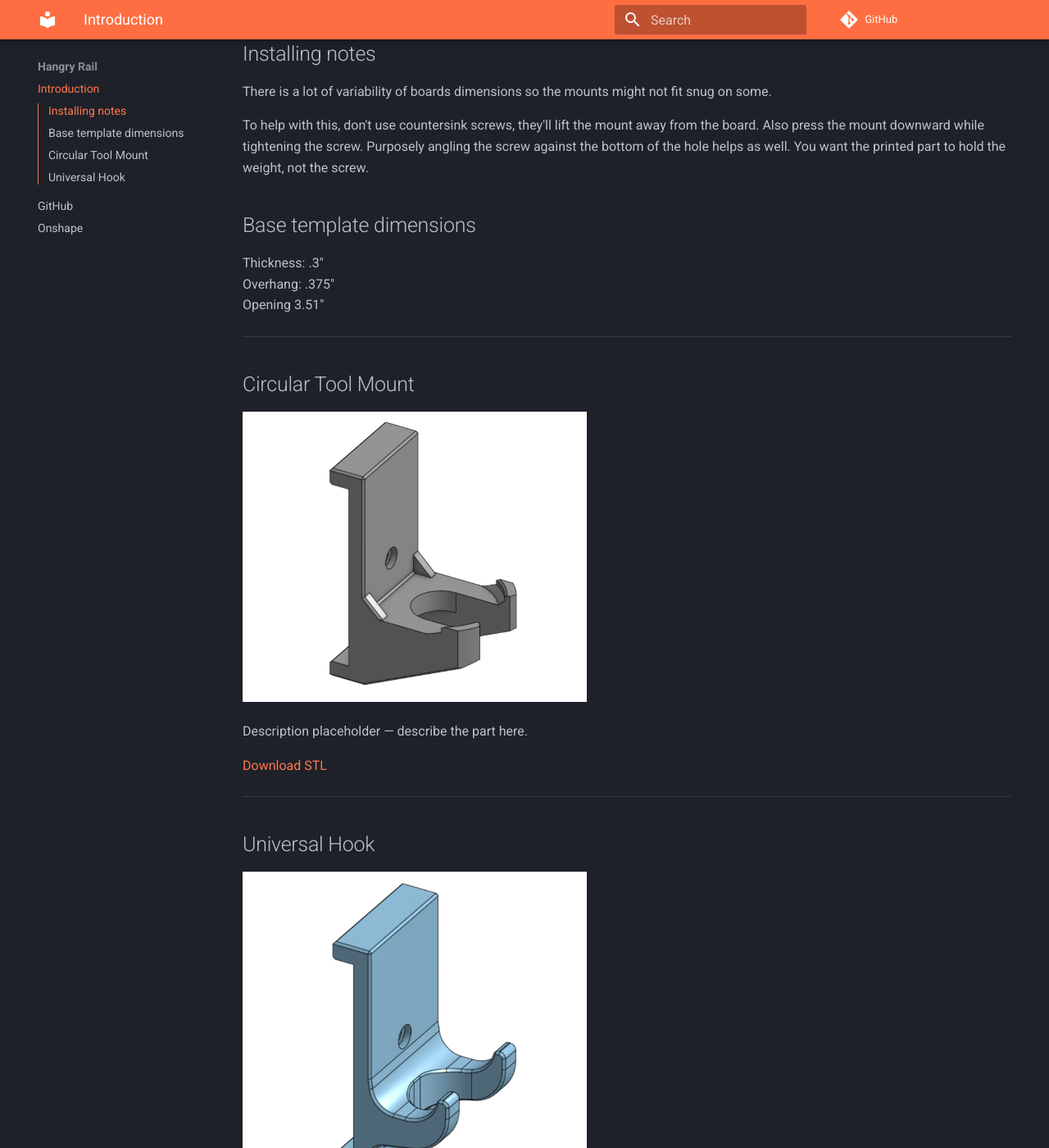
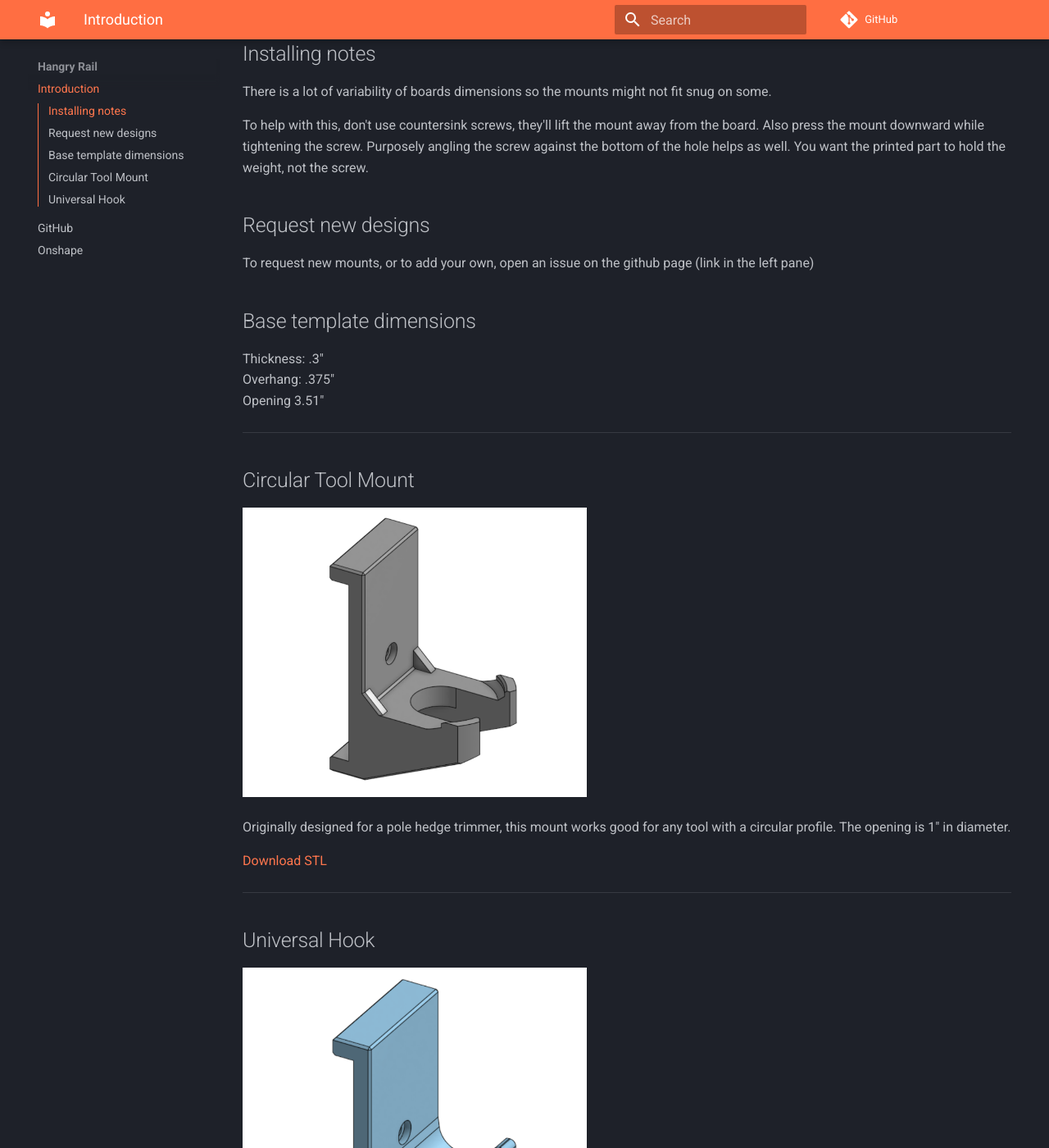
Before and after one commit to sudo-robot-destroy/hangry_rail, an MkDocs documentation site: the page built from src/index.md, in a window 1280 px wide and 1400 px high, scrolled down 223 px. Shown: the whole window at 82% size. Built offline with MkDocs 1.6.1 and Material for MkDocs 9.7.7, drawn with Linux system fonts in a browser that asks for light colours; comment, search, counter and statistics services are not loaded; some of the changed text lies outside the part shown.

```diff
--- a/src/index.md
+++ b/src/index.md
@@ -4,6 +4,9 @@ A collection of 3D printed mounts and hangers for garage tools designed to mount
 There is a lot of variability of boards dimensions so the mounts might not fit snug on some.
 
 To help with this, don't use countersink screws, they'll lift the mount away from the board. Also press the mount downward while tightening the screw. Purposely angling the screw against the bottom of the hole helps as well. You want the printed part to hold the weight, not the screw.
+
+## Request new designs
+To request new mounts, or to add your own, open an issue on the github page (link in the left pane)
 
 ## Base template dimensions
 Thickness: .3"
@@ -16,7 +19,7 @@ Opening 3.51"
 
 <img src="images/circular_tool_mount.png" alt="Circular Tool Mount" width="420" />
 
-Description placeholder — describe the part here.
+Originally designed for a pole hedge trimmer, this mount works good for any tool with a circular profile. The opening is 1" in diameter.
 
 [Download STL](stl/circular_tool_mount.stl)
 
@@ -26,6 +29,6 @@ Description placeholder — describe the part here.
 
 <img src="images/universal_hook.png" alt="Universal Hook" width="420" />
 
-Description placeholder — describe the part here.
+This is a general purpose mount, ideal for rakes, brooms, snow shovels, etc.
 
 [Download STL](stl/universal_hook.stl)
```
Also changed, not shown: README.md (+3 -0 lines), docs/index.html (+15 -2 lines), docs/search/search_index.json (+1 -1 lines).
